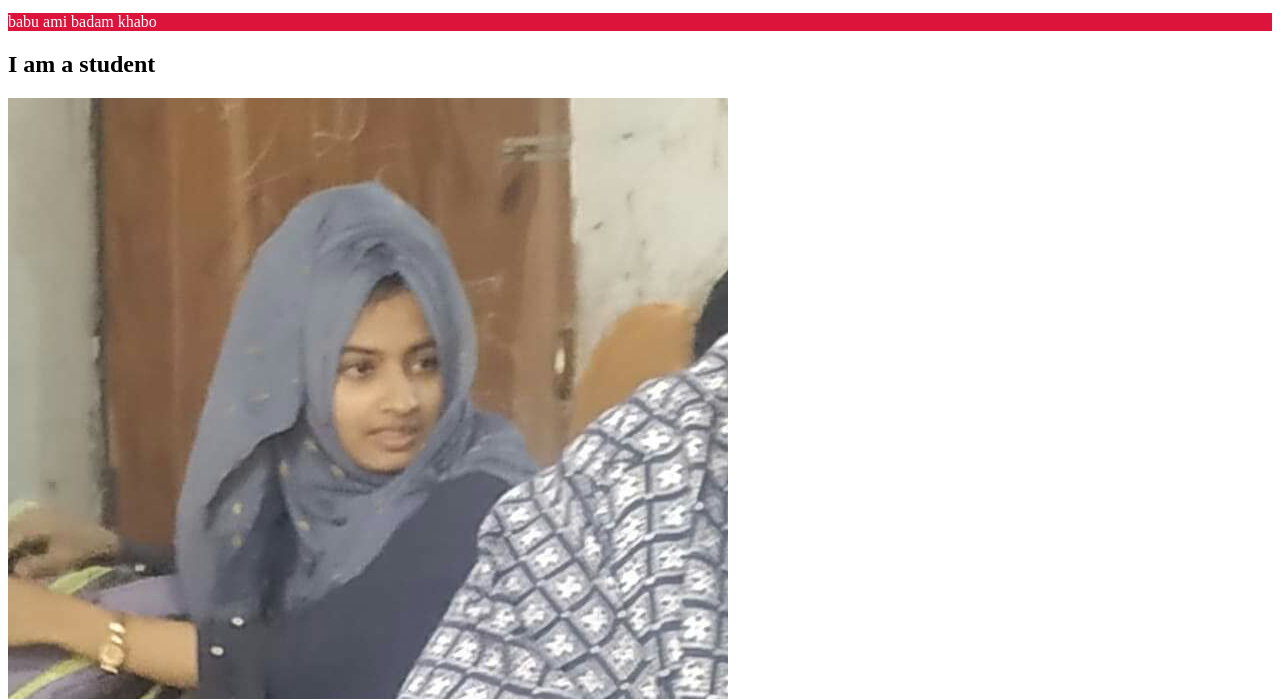
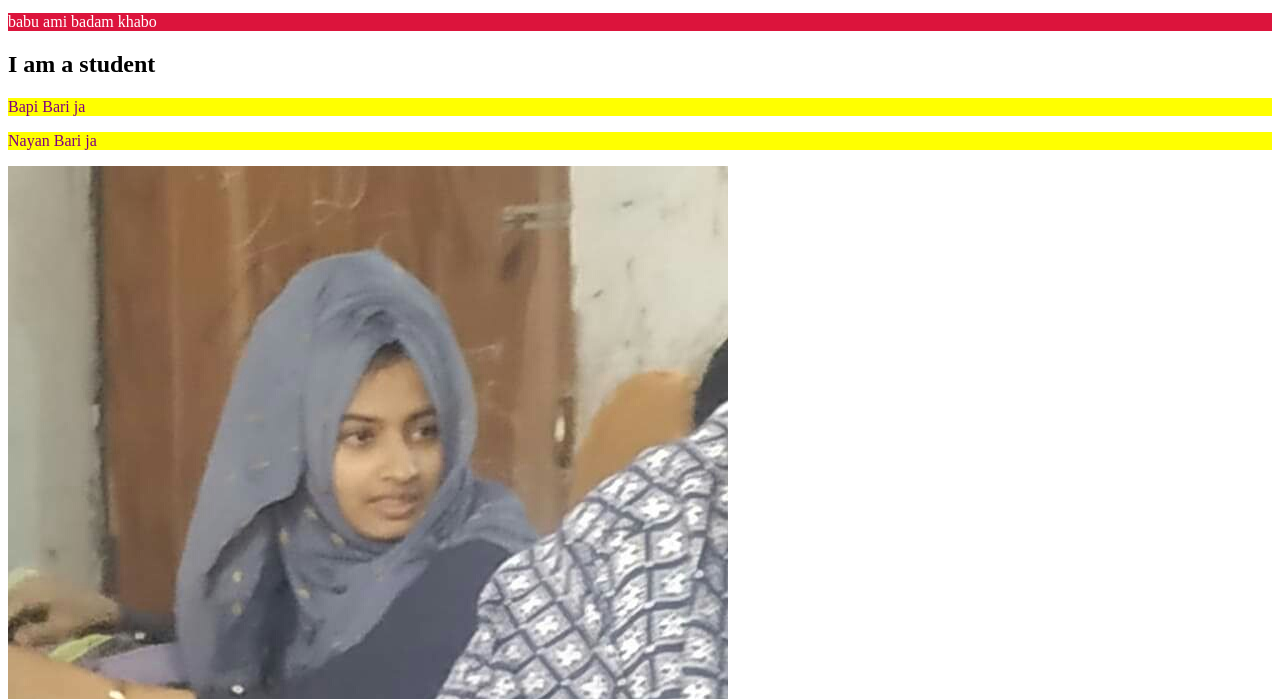
Before and after one commit to nayanrahman1/my-first-repo, a plain HTML site: page index.html in a window 1280 px wide. Shown: the part 101-800 px from the top of the page. Drawn offline with Linux system fonts and the light colour scheme.

Commit message:
another p

```diff
--- a/index.html
+++ b/index.html
@@ -12,6 +12,8 @@
     <p>i love you sona .</p>
     <p>babu ami badam khabo</p>
     <h2>I am a student</h2>
+    <p class="color">Bapi Bari ja</p>
+    <p class="color">Nayan Bari ja</p>
     <img src="IMG_20191112_235200.JPG" alt="Jerry">
     <img src="59731317_463095230923903_7321596389752832000_n.jpg" alt="">
 </body>
--- a/style.css
+++ b/style.css
@@ -5,3 +5,7 @@ p{
     background-color: crimson;
     color: white;
 }
+.color{
+    background-color: yellow;
+    color: purple;
+}
```
